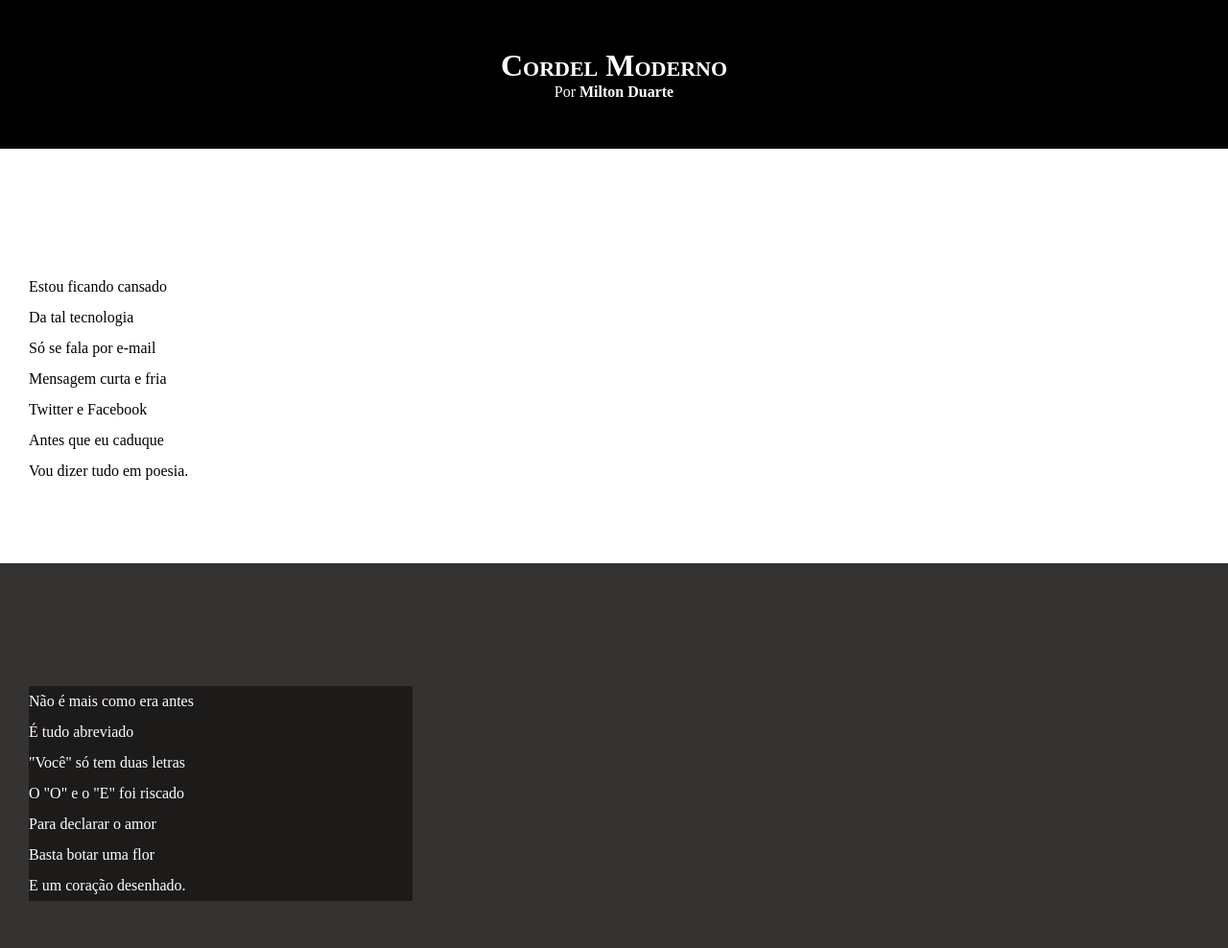
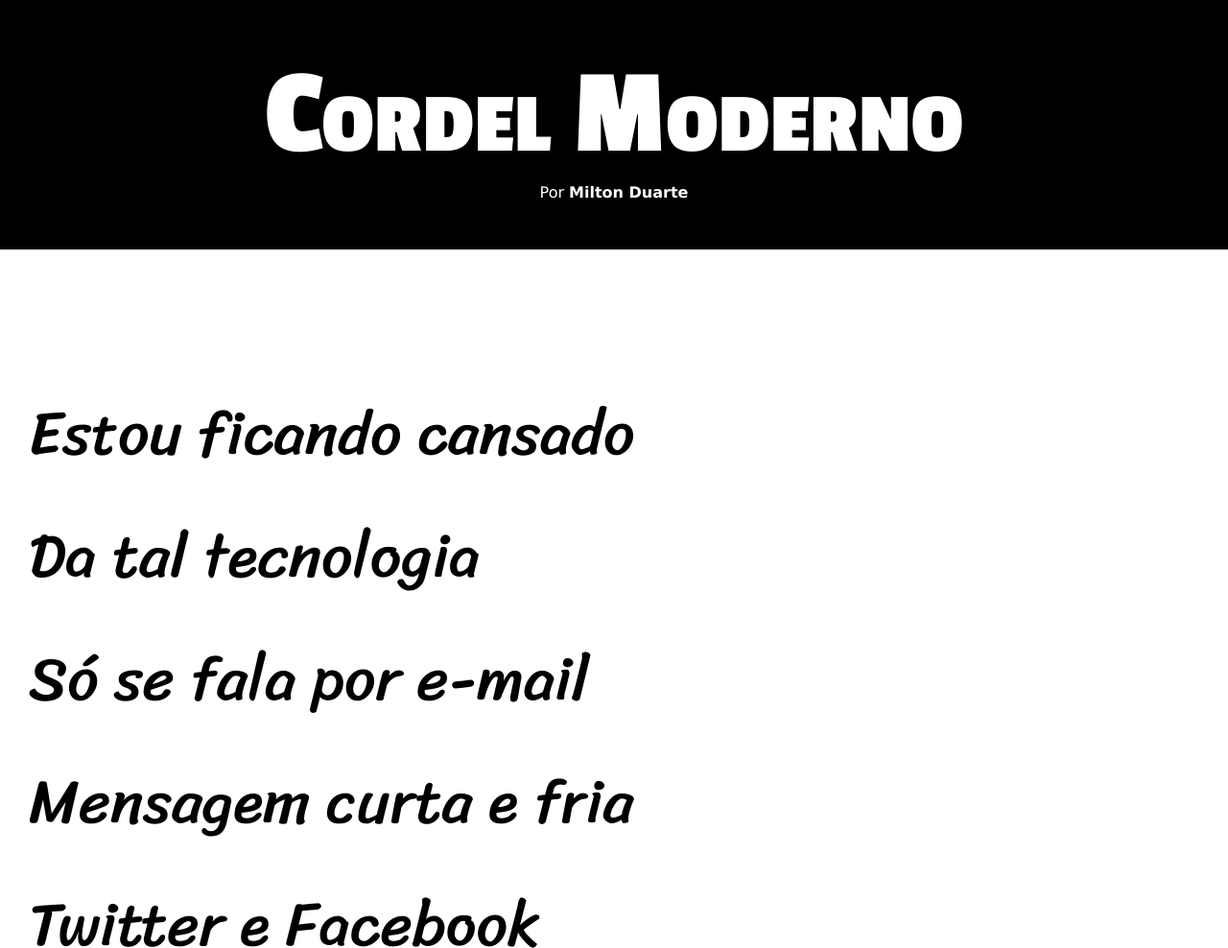
Before and after one commit to jrssousa/html-css, a plain HTML site: page desafios/d012/index.html in a window 1280 px wide. Shown: the top 988 px of the page at 96% size. Drawn offline with Linux system fonts and the light colour scheme.

Commit message:
atulizei de estilo d0122

```diff
--- a/desafios/d012/estilo/style.css
+++ b/desafios/d012/estilo/style.css
@@ -1,4 +1,14 @@
 @charset "UTF-8";
+@import url('https://fonts.googleapis.com/css2?family=Passion+One:wght@400;700;900&display=swap');
+@import url('https://fonts.googleapis.com/css2?family=Passion+One:wght@400;700;900&family=Sriracha&display=swap');
+
+:root {
+
+    --fonte1: Verdana, Geneva, Tahoma, sans-serif;
+    --fonte2: "Passion One", sans-serif;
+    --fonte3: "Sriracha", cursive;
+}
+
 
 * {
     margin: 0px;
@@ -10,6 +20,8 @@
 html, body {
     min-height: 100vh;
     background-color: darkgray;
+    font-family: var(--fonte1);
+    font-size: 1em;
 
 }
 
@@ -23,6 +35,9 @@ header > h1 {
 
     padding-top: 50px;
     font-variant: small-caps;
+    font-family: var(--fonte2);
+    font-size: 10vw;
+
 }
 
 header > p {
@@ -43,9 +58,10 @@ a :hover {
 section {
     padding-top: 10%;
     padding-bottom: 10vh;
-
+    font-family: var(--fonte3);
     line-height: 2em;
     padding-left: 30px;
+    font-size: 5vw;
 }
 
 section.normal{
@@ -61,7 +77,8 @@ section.imagem{
 
 section.imagem > p {
     background-color: rgb(29, 26, 26);
-    width: 400px;
+    display: inline-block;
+    padding: 5px;
 }
 
 footer{
```
